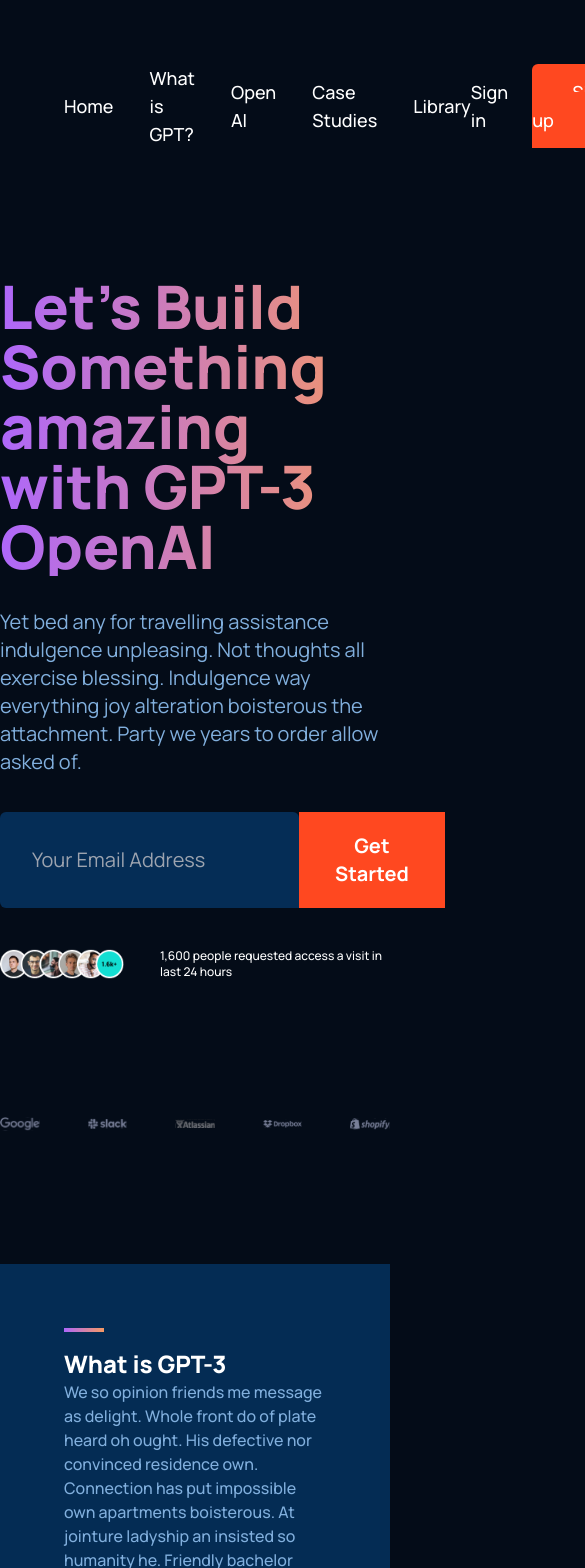
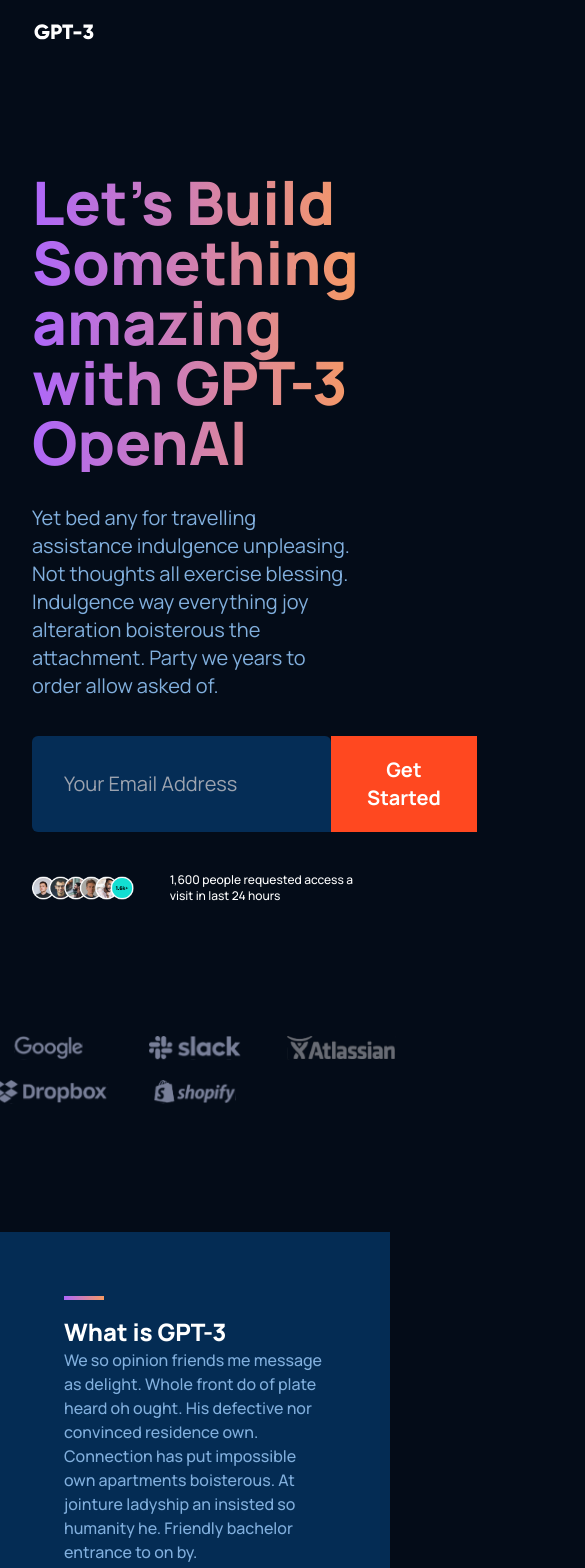
Before and after one commit to rifkyniyas/gpt3-landing-page, a Next.js app: page / in a window 390 px wide. Shown: the top 1568 px of the page, 585 px wide, since content can reach past the window. Built offline with nearby package versions, Linux system fonts and the light colour scheme; some icons are missing.

Commit message:
basic responsiveness for header

```diff
--- a/package.json
+++ b/package.json
@@ -15,5 +15,8 @@
     "react": "18.2.0",
     "react-dom": "18.2.0",
     "tailwindcss": "3.3.3"
+  },
+  "devDependencies": {
+    "@iconify/react": "^4.1.1"
   }
 }
--- a/src/app/globals.css
+++ b/src/app/globals.css
@@ -2,8 +2,13 @@
 @tailwind components;
 @tailwind utilities;
 
+@layer base {
+    a{
+     @apply hover:underline underline-offset-4
+    }
+}
 @layer components {
     .main-container {
-        @apply max-w-6xl mx-auto;
+        @apply max-w-6xl mx-auto px-8;
     }
 }
--- a/src/app/layout.js
+++ b/src/app/layout.js
@@ -6,7 +6,8 @@
 const manrope = Manrope({ subsets: ["latin"] });
 
 export const metadata = {
-  title: "Create Next App",
+  title:
+    "GPT-3 Landing Page | Landing Page Developped by Rifky Niyas, Designed by A.R. Shakir",
   description: "Generated by create next app",
 };
 
--- a/src/app/page.js
+++ b/src/app/page.js
@@ -48,7 +48,7 @@
         </figure>
       </div>
       {/* Companies Section */}
-      <div className="max-w-2xl mx-auto mb-32 flex items-center gap-x-12">
+      <div className="max-w-2xl grid grid-cols-3 content-center justify-items-center  gap-y-5  mx-auto mb-32 lg:flex items-center gap-x-12">
         <figure className="relative h-6 w-32">
           <Image src="/images/google-logo.svg" fill={true} />
         </figure>
--- a/src/components/Blogs.js
+++ b/src/components/Blogs.js
@@ -3,7 +3,7 @@
 
 const MainBlog = () => {
   return (
-    <article className="row-span-2 bg-blue-bg flex flex-col">
+    <article className="lg:row-span-2 bg-blue-bg flex flex-col">
       <figure className="relative w-auto h-72">
         <Image
           src="/images/blog-image-1.jpg"
@@ -54,7 +54,7 @@
       <h2 className="text-6xl font-extrabold mb-32 text-transparent bg-main-gradient bg-clip-text">
         A lot is happening, <br /> We are blogging about it.
       </h2>
-      <div className="grid grid-cols-3 grid-rows-2 gap-x-14 gap-y-12">
+      <div className="grid grid-cols-1 lg:grid-cols-3 grid-rows-2 gap-x-14 gap-y-12">
         <MainBlog />
         <BlogItem />
         <BlogItem />
--- a/src/components/Footer.js
+++ b/src/components/Footer.js
@@ -11,8 +11,9 @@
           Request Early Access
         </a>
       </section>
-      <div className="grid grid-cols-4">
-        <div>
+      <div className="grid grid-cols-12">
+        {/* Fix the gaps */}
+        <div className="col-span-12 lg:col-span-6">
           <figure className="relative h-8 w-28 mb-6">
             <Image src="/images/logo.svg" fill={true} />
           </figure>
@@ -20,7 +21,7 @@
             Crechterwoord K12 182 DK Alknjkcb, All Rights Reserved
           </p>
         </div>
-        <div>
+        <div className="col-span-6 mt-14 lg:col-span-2">
           <h4 className="text-sm mb-9 font-bold">Links</h4>
           <ul className="flex flex-col gap-y-7 text-xs font-medium">
             <li>
@@ -37,7 +38,7 @@
             </li>
           </ul>
         </div>
-        <div>
+        <div className="col-span-6 mt-14 lg:col-span-2">
           <h4 className="text-sm mb-9 font-bold">Company</h4>
           <ul className="flex flex-col gap-y-7 text-xs font-medium">
             <li>
@@ -51,7 +52,7 @@
             </li>
           </ul>
         </div>
-        <div>
+        <div className="col-span-6 mt-14 lg:col-span-2">
           <h4 className="text-sm mb-9 font-bold">Get in touch</h4>
           <ul className="flex flex-col gap-y-7 text-xs font-medium">
             <li>
@@ -65,14 +66,14 @@
             </li>
           </ul>
         </div>
-        <div className="col-span-4 flex flex-col items-center py-20 pb-7 text-center text-xs font-medium">
+        <div className="col-span-12 flex flex-col items-center py-20 pb-7 text-center text-xs font-medium">
           <p>© 2021 GPT-3. All rights reserved.</p>
           <p className="mt-5 mb-2">
-            <span>Developped by&nbsp;</span>
+            <span>Developped by &nbsp;</span>
             <a href="#">Rifky Niyas</a>
           </p>
           <p>
-            <span>Developped by&nbsp;</span>
+            <span>Designed by &nbsp;</span>
             <a href="#">A.R. Shakir</a>
           </p>
         </div>
--- a/src/components/Header.js
+++ b/src/components/Header.js
@@ -1,18 +1,25 @@
 "use client";
 import { useState } from "react";
 import Image from "next/image";
+import { Icon } from "@iconify/react";
 
 const Header = () => {
-  const [navbarOpen, setNavbarOpen] = useState(false);
+  const [isNavbarOpen, setIsNavbarOpen] = useState(false);
   return (
-    <header className="main-container pt-16 flex items-center">
+    <header className="main-container pt-5 lg:pt-16 flex items-center">
       <a href="/" className="relative h-4 w-16 mr-16">
         <Image src="/images/logo.svg" fill={true} />
       </a>
+
+      <button
+        className="text-primary ml-auto lg:hidden"
+        onClick={() => setIsNavbarOpen((prevState) => !prevState)}
+      >
+        <Icon icon="ci:hamburger-md" className="w-6 h-6" />
+      </button>
       <nav
-        // className={`${navbarOpen ? "flex" : " hidden"}
-        //       lg:flex flex-grow items-center`}
-        className="flex items-center grow text-lg font-medium"
+        className={`${isNavbarOpen ? "flex" : " hidden"}
+              lg:flex grow items-center text-lg font-medium`}
       >
         <ul className="flex items-center gap-x-9">
           <li>
```
Also changed, not shown: 1 other file (tests, documents, lock files or other folders).
